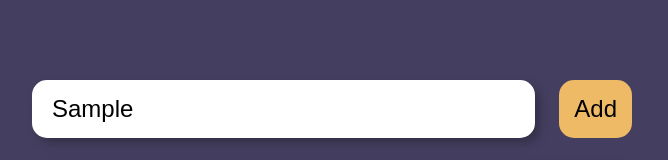
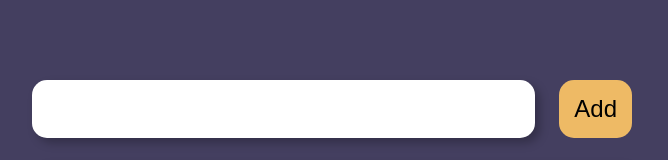
Before and after one commit to milty90/todo-react-app, a React (Create React App) app: page / in a window 1280 px wide. Both pictures are taken after typing "Sample" into the empty fields and a click on the button "Add". Shown: the top 160 px of the page, without its empty margins (308-976 px from the left). Built offline with nearby package versions, Linux system fonts and the light colour scheme.

Commit message:
Refactor Checkbox and Input components for improved state handling and integrate Checkbox in TodoItem

```diff
--- a/src/components/Checkbox.jsx
+++ b/src/components/Checkbox.jsx
@@ -1,11 +1,17 @@
 function Checkbox({ todo, onChange }) {
+  const handleCheckBoxChange = (event) => {
+    const updateTodo = { ...todo };
+    updateTodo.done = event.target.checked;
+    onChange(updateTodo);
+  };
+
   return (
     <input
       id={todo.id}
       className="checkbox"
       type="checkbox"
       checked={todo.done}
-      onChange={onChange}
+      onChange={handleCheckBoxChange}
     ></input>
   );
 }
--- a/src/components/Input.jsx
+++ b/src/components/Input.jsx
@@ -1,20 +1,15 @@
-function Input({ onChange, type, todo }) {
+function Input({ onChange, value }) {
   const handleChange = (event) => {
     const value = event.target.value;
     onChange(value);
   };
 
-  const handleCheckBoxChange = (event) => {
-    const updateTodo = { ...todo };
-    updateTodo.done = event.target.checked;
-    onChange(updateTodo);
-  };
-
   return (
     <input
-      className={type === "checkbox" ? "checkbox" : "input"}
-      onChange={type === "checkbox" ? handleCheckBoxChange : handleChange}
-      type={type}
+      className={"input"}
+      type={"text"}
+      value={value}
+      onChange={handleChange}
     />
   );
 }
--- a/src/views/InputItem.jsx
+++ b/src/views/InputItem.jsx
@@ -1,10 +1,10 @@
 import Button from "../components/Button";
 import Input from "../components/Input";
 
-function InputItem({ onChange, saveData }) {
+function InputItem({ onChange, saveData, value }) {
   return (
     <div className="inputItemBody">
-      <Input onChange={onChange} />
+      <Input onChange={onChange} value={value} />
       <Button text="Add" onClick={saveData} />
     </div>
   );
--- a/src/views/TodoItem.jsx
+++ b/src/views/TodoItem.jsx
@@ -1,4 +1,4 @@
-import Input from "../components/Input";
+import Checkbox from "../components/Checkbox";
 import Button from "../components/Button";
 import Label from "../components/Label";
 
@@ -6,15 +6,10 @@ function TodoItem({ todo, onChange, deleteTodo }) {
   return (
     <div className="todoItemBody">
       <div className="todoItemCheckbox">
-        <Input
-          className="checkbox"
-          type="checkbox"
-          onChange={onChange}
-          checked={todo.done}
-        ></Input>
+        <Checkbox todo={todo} onChange={onChange} />
         <Label text={todo.text} checked={todo.done}></Label>
       </div>
-      <Button text="Löschen" onClick={() => deleteTodo(todo.id)}></Button>
+      <Button text="Löschen" onClick={deleteTodo}></Button>
     </div>
   );
 }
--- a/src/views/TodoView.jsx
+++ b/src/views/TodoView.jsx
@@ -30,11 +30,14 @@ function TodoView() {
     );
   };
 
-  console.log(todoListState);
   return (
     <div className="todoView">
       <div className="todoHeader">
-        <InputItem onChange={handleData} saveData={addTodo} />
+        <InputItem
+          onChange={handleData}
+          saveData={addTodo}
+          value={inputValue}
+        />
       </div>
       <div className="todoBody">
         {todoListState.length === 0 ? (
```
